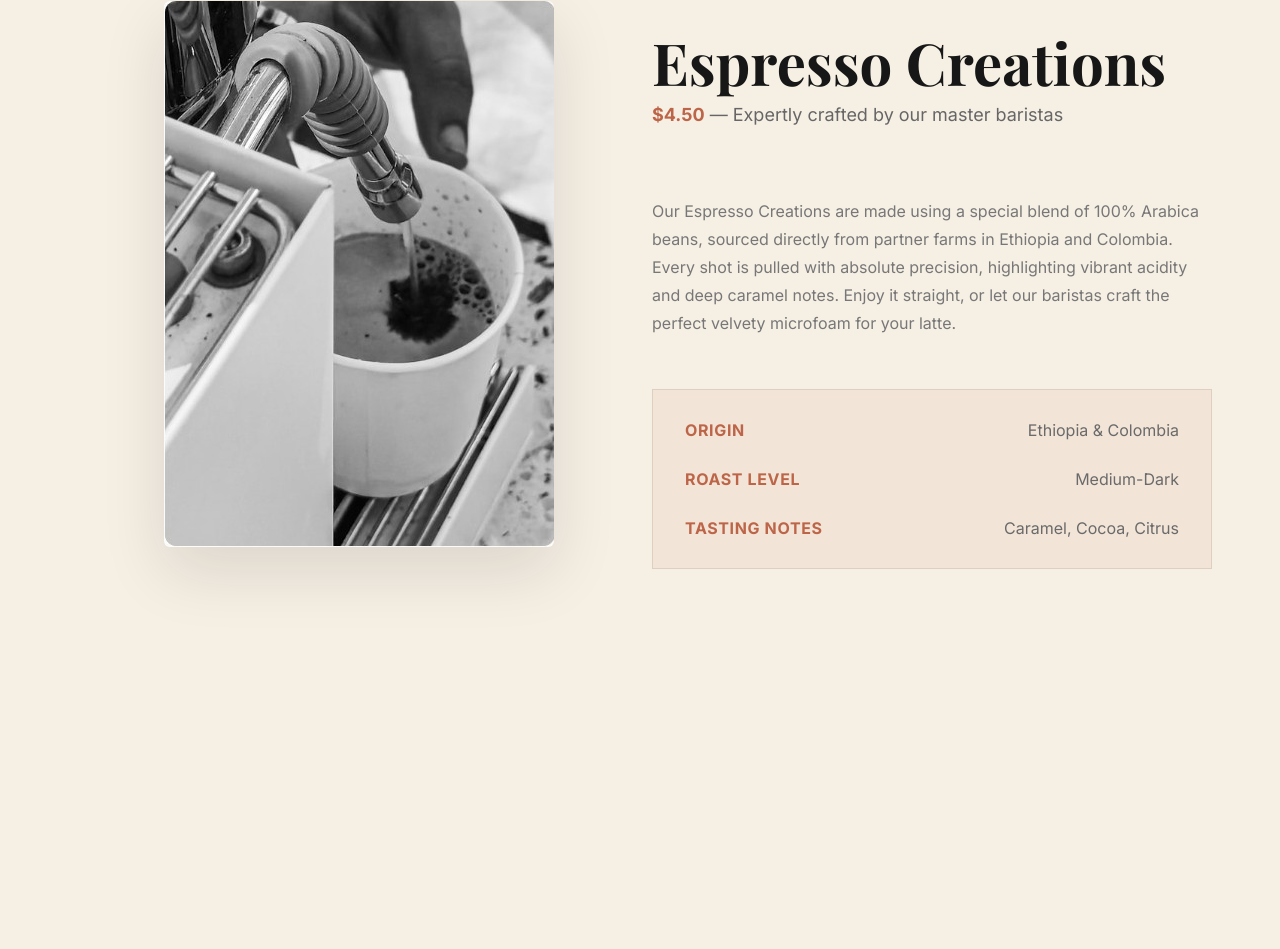
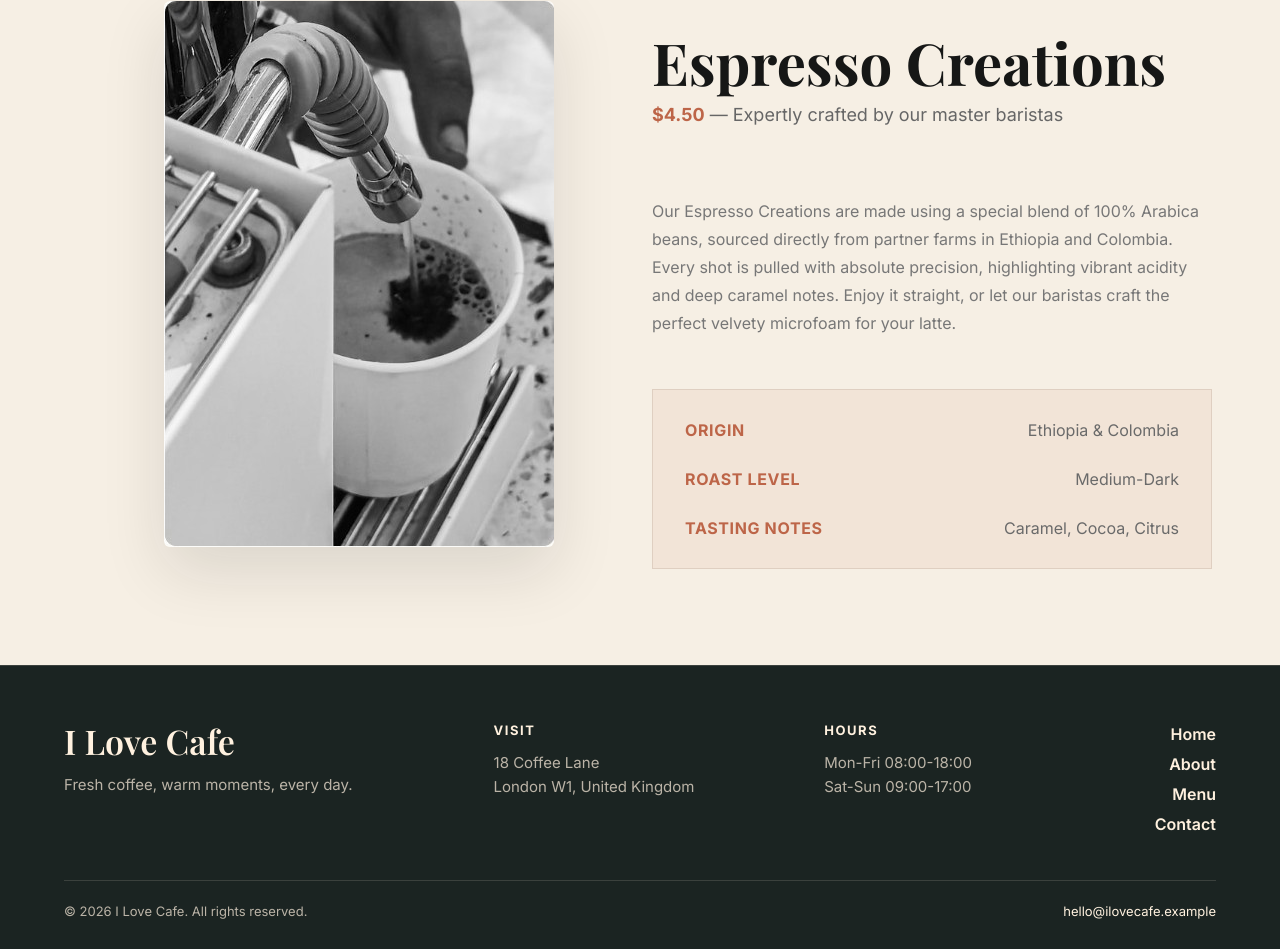
Before and after one commit to iyco0311-pixel/Web-Design-Project, a plain HTML site: page espresso.html in a window 1280 px wide. Shown: the part 240-1189 px from the top of the page. Before the commit the page ends 905 px from the top, so only its background shows below. Drawn offline with nearby package versions, Linux system fonts and the light colour scheme.

Commit message:
Update espresso.html

```diff
--- a/espresso.html
+++ b/espresso.html
@@ -46,6 +46,32 @@
       </article>
     </section>
   </main>
+  <footer class="site-footer">
+    <div class="site-frame footer-inner">
+      <div class="footer-brand">
+        <a href="index.html">I Love Cafe</a>
+        <p>Fresh coffee, warm moments, every day.</p>
+      </div>
+      <div class="footer-info">
+        <span>Visit</span>
+        <p>18 Coffee Lane<br>London W1, United Kingdom</p>
+      </div>
+      <div class="footer-info">
+        <span>Hours</span>
+        <p>Mon-Fri 08:00-18:00<br>Sat-Sun 09:00-17:00</p>
+      </div>
+      <nav class="footer-nav" aria-label="Footer navigation">
+        <a href="index.html">Home</a>
+        <a href="about.html">About</a>
+        <a href="menu.html">Menu</a>
+        <a href="contact.html">Contact</a>
+      </nav>
+    </div>
+    <div class="site-frame footer-bottom">
+      <span>&copy; 2026 I Love Cafe. All rights reserved.</span>
+      <a href="mailto:hello@ilovecafe.example">hello@ilovecafe.example</a>
+    </div>
+  </footer>
   <script src="script.js"></script>
 </body>
 </html>
```
